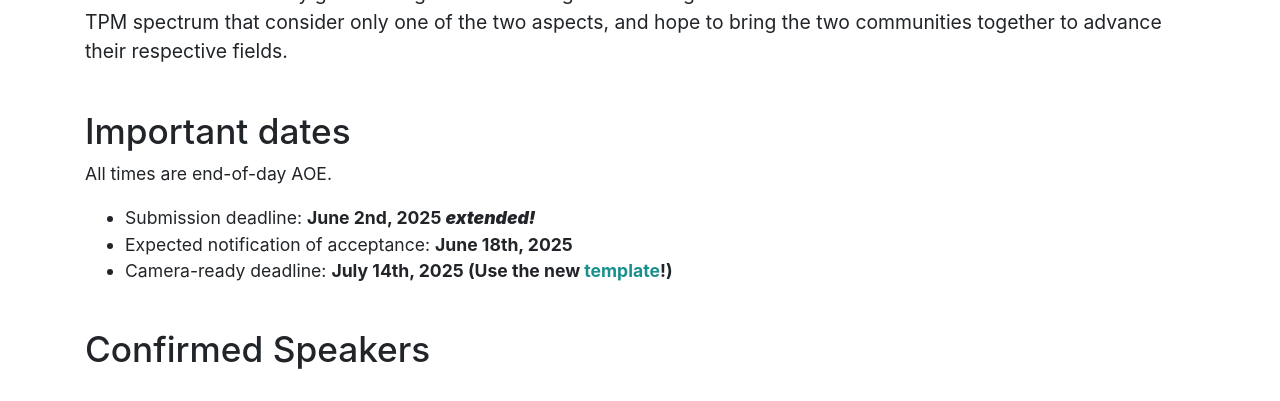
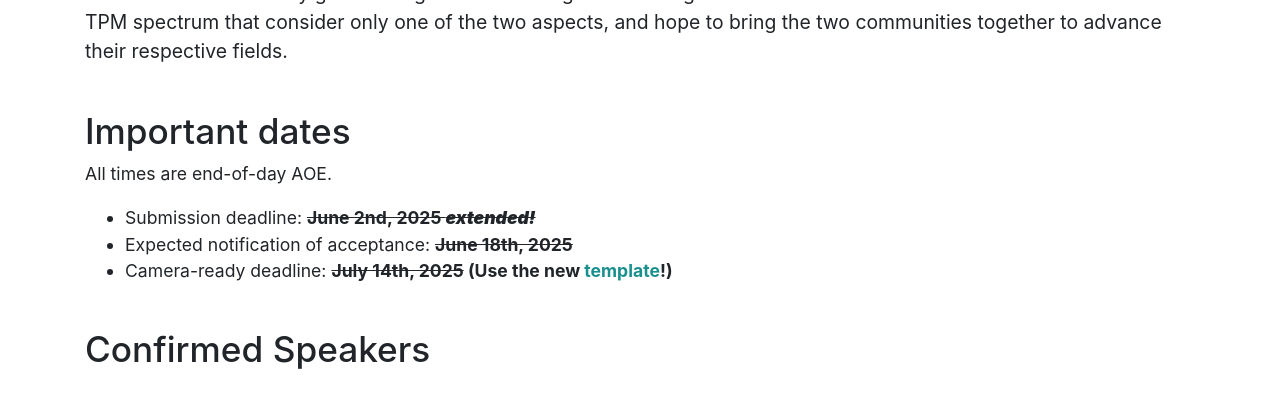
Before and after one commit to tractable-probabilistic-modeling/tpm2025, a Jekyll site: the page built from index.md, in a window 1280 px wide and 900 px high, scrolled down 1078 px. Shown: the top 401 px of the window. Built offline with Jekyll 4.4.1, drawn with Linux system fonts in a browser that asks for light colours.

```diff
--- a/_config.yml
+++ b/_config.yml
@@ -24,10 +24,10 @@ organizers: "TPM 2025 Organizers"
 
 deadlines:
   - item: Submission deadline
-    date: June 2nd, 2025 <b><i>extended!</i></b>
+    date: <s>June 2nd, 2025 <b><i>extended!</i></b></s>
 
   - item: Expected notification of acceptance
-    date: June 18th, 2025
+    date: <s>June 18th, 2025</s>
 
   - item: Camera-ready deadline
-    date: July 14th, 2025 (Use the new <a href="/tpm2025/assets/tpm2025-template.zip">template</a>!)
+    date: <s>July 14th, 2025</s> (Use the new <a href="/tpm2025/assets/tpm2025-template.zip">template</a>!)
```
